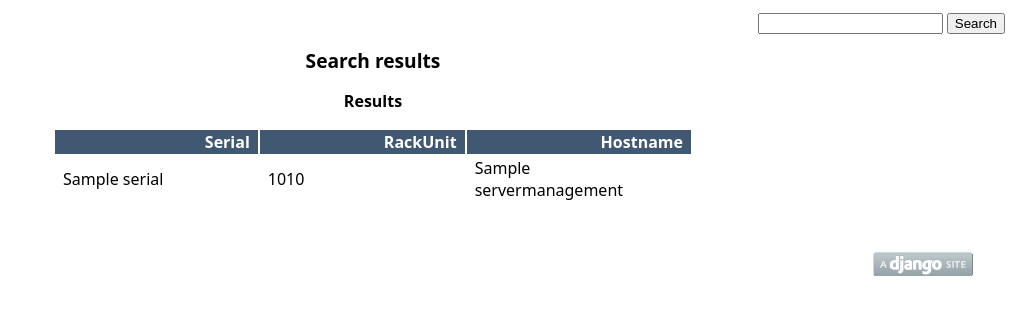
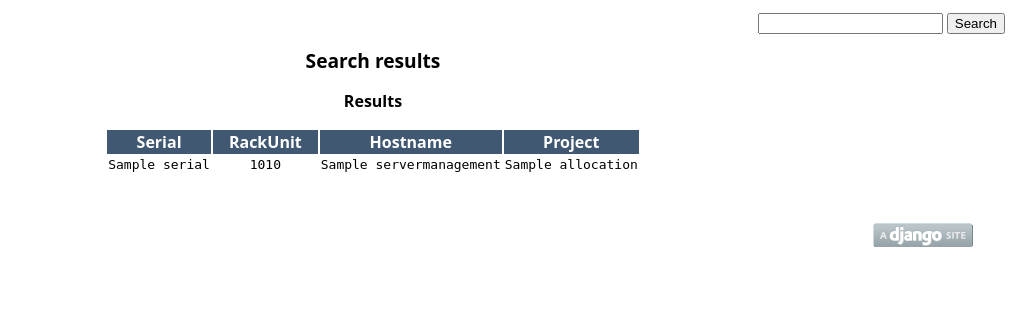
Before and after one commit to servermon/servermon, a Django app: template hwdoc/templates/results.html in a window 1280 px wide. Shown: the top 315 px of the page, without its empty margins (267-1280 px from the left). Run offline with Django 3.2, Linux system fonts and the light colour scheme; the template is opened without the code that fills it: most values are stand-ins (such as "Sample title", 1, 10 or a date in 2020).

Commit message:
Minor results page updates

```diff
--- a/hwdoc/templates/results.html
+++ b/hwdoc/templates/results.html
@@ -1,7 +1,7 @@
 {% extends "generic.html" %}
 {% block heading %}Search results{% endblock %}
 {% block content %}
-<div id="results" class="hostinfo">
+<div id="results">
 	<h3>Results</h3>
 	<table>
 		<tbody>
@@ -9,12 +9,14 @@
 			<th>Serial</th>
 			<th>RackUnit</th>
 			<th>Hostname</th>
+			<th>Project</th>
 		</tr>
 		{% for result in results %}
 		<tr>
-			<td>{{ result.serial }}</td>
-			<td>{{ result.rack|stringformat:"02d" }}{{ result.unit|stringformat:"02d" }}</td>
-			<td>{{ result.servermanagement.hostname }}</td>
+			<td class="mono">{{ result.serial }}</td>
+			<td class="mono">{{ result.rack|stringformat:"02d" }}{{ result.unit|stringformat:"02d" }}</td>
+			<td class="mono">{{ result.servermanagement.hostname }}</td>
+			<td class="mono">{% if result.allocation %}{{ result.allocation.name }}{% else %}&mdash;{% endif %}</td>
 		</tr>
 		{% endfor %}
 		<tbody>
```
